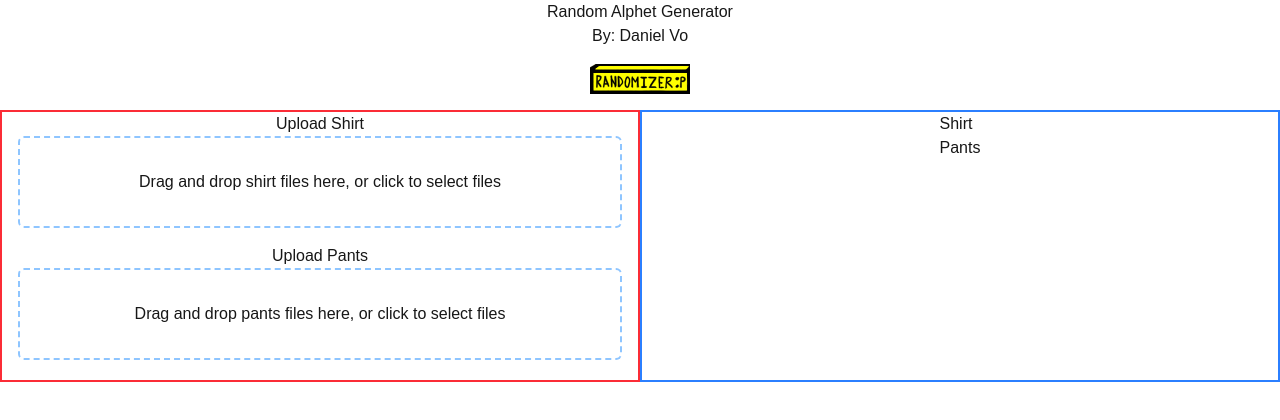
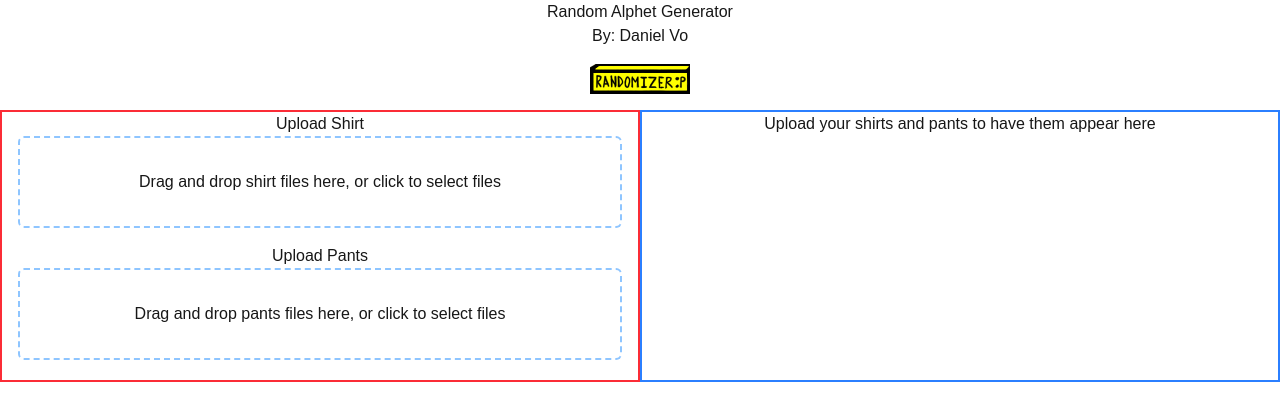
Before and after one commit to dvo27/outfit-generator, a Next.js app in the folder outfit-generator-next/: page / in a window 1280 px wide. Shown: the top 420 px of the page. Built offline with nearby package versions, Linux system fonts and the light colour scheme.

Commit message:
added conditional instructions for users to upload images in clothes container

```diff
--- a/outfit-generator-next/src/app/page.tsx
+++ b/outfit-generator-next/src/app/page.tsx
@@ -4,13 +4,21 @@ import { useState, useCallback, useEffect } from "react";
 import { useDropzone } from "react-dropzone";
 
 // TODO:
-// - Display a random outfit after user uploads both shirts and pants
-// - Implement random button functionality
+
+// High Priority:
 // - Implement changing shirts and pants functionality
-// - Add a way to remove shirts and pants
+// - Change site font
+// - Add a way for users to add new shirts and pants once initial upload
 // - Add a way for users to select a shirt and pants from the list of uploaded files
 // - Add a way for users to save generated outfits to a database
-// - Change site font
+
+// Medium Priority:
+// - Add a way to remove shirts and pants
+// - Add outfit suggestions depending on weather -- AI
+
+// Potentials:
+// - Schedule outfits for a travel duration?
+// - Add onboarding feature?
 
 export default function Home() {
   const [shirts, inputShirts] = useState<{ file: File; url: string }[]>([]);
@@ -195,9 +203,13 @@ export default function Home() {
           </div>
         </div>
 
-        {/* Clothes Container Section */}
+        {/* Right Side */}
         <div className="right_side w-1/2 border-2 border-blue-500 flex flex-col items-center">
+
+          {/* Clothes Display Section */}
           <div className="clothes_container">
+            {displayedPants && displayedShirt ? (
+              <>
                 <div className="shirt_container">
                   {displayedShirt ? (
                     <Image src={displayedShirt.url} alt="Random Shirt" width={200} height={200} />
@@ -212,6 +224,15 @@ export default function Home() {
                     <h1>Pants</h1>
                   )}
                 </div>
+              </>
+             ) : (
+              <>
+              <div className="text-center items-center">
+                <h1>Upload your shirts and pants to have them appear here</h1>
+              </div>
+              </>
+
+            )}
           </div>
         </div>
 
```
Lines whose indentation alone changed are shown as unchanged.
